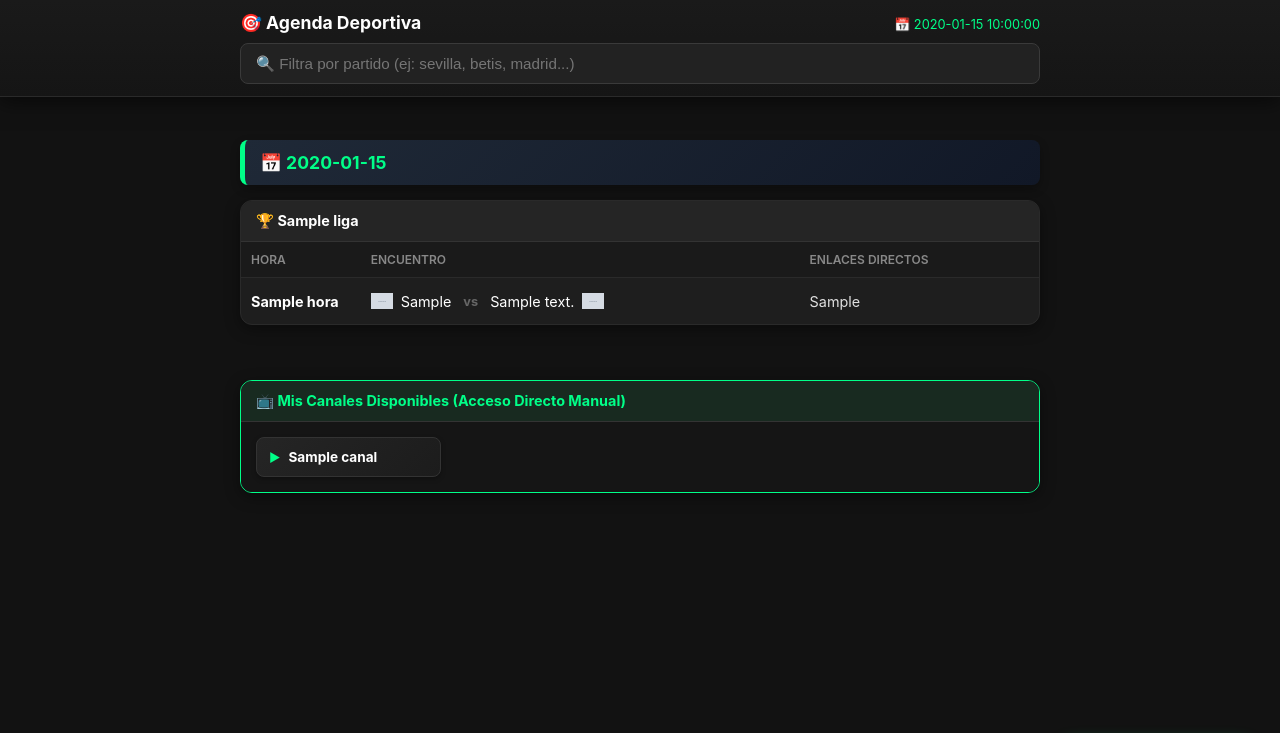
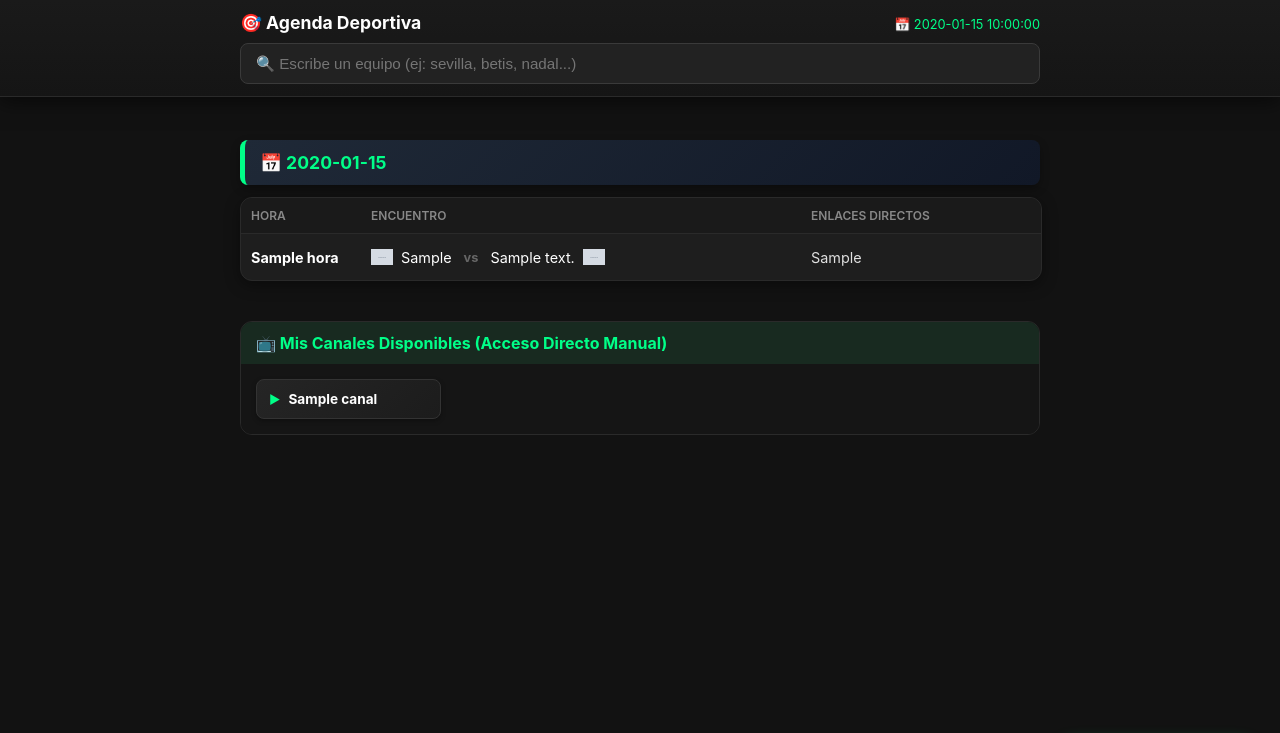
Before and after one commit to socramtv/Soccer-app, a Flask app: template templates/index.html in a window 1280 px wide. Shown: the top 733 px of the page. Run offline with Flask 3, Linux system fonts and the light colour scheme; the template is opened without the code that fills it: most values are stand-ins (such as "Sample title", 1, 10 or a date in 2020); grey boxes marked "Sample" are stand-in pictures.

Commit message:
Actualizar index.html

```diff
--- a/templates/index.html
+++ b/templates/index.html
@@ -85,7 +85,7 @@
             margin-bottom: 70px;
         }
 
-        /* Cabecera Especial para Separar por Días */
+        /* Cabecera de Separación por Días */
         .day-section {
             width: 100%;
             display: flex;
@@ -101,37 +101,21 @@
             font-weight: bold;
             padding: 12px 15px;
             border-radius: 8px;
-            margin-bottom: 15px;
+            margin-bottom: 12px;
             box-shadow: 0 4px 10px rgba(0,0,0,0.3);
             border-left: 5px solid #00ff88;
             box-sizing: border-box;
         }
 
-        .competition-card {
+        /* Tabla Única de Eventos */
+        .table-container {
+            width: 100%;
+            overflow-x: auto;
+            -webkit-overflow-scrolling: touch;
             background-color: #1e1e1e;
             border-radius: 12px;
             box-shadow: 0 4px 15px rgba(0,0,0,0.4);
             border: 1px solid #2a2a2a;
-            margin-bottom: 15px;
-            overflow: hidden;
-        }
-
-        .competition-header {
-            background-color: #252525;
-            color: #ffffff;
-            padding: 11px 15px;
-            font-weight: bold;
-            font-size: 0.9rem;
-            border-bottom: 1px solid #333333;
-            display: flex;
-            align-items: center;
-            gap: 8px;
-        }
-
-        .table-container {
-            width: 100%;
-            overflow-x: auto;
-            -webkit-overflow-scrolling: touch;
         }
 
         table {
@@ -205,6 +189,7 @@
             margin: 2px 0;
         }
 
+        /* Botones de Canales en la Tabla */
         .btn-canal {
             display: inline-flex;
             align-items: center;
@@ -217,6 +202,15 @@
             font-size: 0.8rem;
             font-weight: bold;
             border: 1px solid #333333;
+            cursor: pointer;
+            font-family: inherit;
+            outline: none;
+        }
+
+        .btn-canal:active {
+            transform: scale(0.95);
+            background: #00ff88;
+            color: #121212;
         }
 
         /* Cuadrícula de Canales Directos */
@@ -240,6 +234,11 @@
             font-weight: bold;
             border: 1px solid #333333;
             box-shadow: 0 2px 5px rgba(0,0,0,0.3);
+            cursor: pointer;
+            font-family: inherit;
+            text-align: left;
+            width: 100%;
+            outline: none;
         }
 
         .btn-canal-directo .ico-play {
@@ -255,6 +254,11 @@
             border-color: #00ff88;
         }
 
+        .btn-canal-directo:active .ico-play {
+            color: #121212;
+        }
+
+        /* Botón Actualizar */
         .btn-recargar {
             position: fixed;
             bottom: 20px;
@@ -274,30 +278,110 @@
             gap: 8px;
             z-index: 999;
         }
+
+        /* ==========================================================
+           REPRODUCTOR MODAL PREMIUM (ESTILO SOCRAMFLIX)
+        ========================================================== */
+        #player-modal {
+            display: none;
+            position: fixed;
+            inset: 0;
+            background: rgba(0, 0, 0, 0.96);
+            z-index: 2000;
+            flex-direction: column;
+            align-items: center;
+            justify-content: center;
+            padding: 10px;
+            box-sizing: border-box;
+        }
+
+        .player-window {
+            width: 100%;
+            max-width: 720px;
+            display: flex;
+            flex-direction: column;
+            gap: 10px;
+        }
+
+        .player-topbar {
+            display: flex;
+            justify-content: space-between;
+            align-items: center;
+            padding: 0 5px;
+        }
+
+        .player-topbar h3 {
+            margin: 0;
+            color: #ffffff;
+            font-size: 1.05rem;
+            font-weight: 600;
+        }
+
+        .btn-close-player {
+            background-color: #ff4d4d;
+            color: white;
+            border: none;
+            padding: 7px 14px;
+            border-radius: 6px;
+            font-weight: bold;
+            cursor: pointer;
+            font-size: 0.85rem;
+            transition: background 0.2s;
+        }
+
+        .btn-close-player:active {
+            background-color: #cc0000;
+        }
+
+        .video-wrapper {
+            width: 100%;
+            background-color: #000000;
+            border-radius: 10px;
+            overflow: hidden;
+            border: 1px solid #2d2d2d;
+            aspect-ratio: 16/9;
+            box-shadow: 0 10px 30px rgba(0,0,0,0.8);
+            display: flex;
+            align-items: center;
+            justify-content: center;
+        }
+
+        #video-player {
+            width: 100%;
+            height: 100%;
+            object-fit: contain;
+            outline: none;
+        }
+
+        .player-footer-text {
+            color: #666666;
+            font-size: 0.75rem;
+            text-align: center;
+            margin: 0;
+        }
     </style>
 </head>
 <body>
 
+    <!-- Barra Superior Fija -->
     <div class="top-bar">
         <div class="top-bar-content">
             <h1>🎯 Agenda Deportiva</h1>
             <h1><span>📅 {{ fecha }}</span></h1>
         </div>
         <div class="search-container">
-            <input type="text" id="buscador" class="search-input" placeholder="🔍 Filtra por partido (ej: sevilla, betis, madrid...)" onkeyup="filtrarTodo()">
+            <input type="text" id="buscador" class="search-input" placeholder="🔍 Escribe un equipo (ej: sevilla, betis, nadal...)" onkeyup="filtrarTodo()">
         </div>
     </div>
 
     <div class="container">
 
+        <!-- Bloque Principal de Partidos por Días -->
         <div id="seccion-partidos">
-            {% for fecha, competiciones in eventos_agrupados.items() %}
-            <div class="day-section" data-fecha="{{ fecha | lower }}">
+            {% for fecha, partidos in eventos_agrupados.items() %}
+            <div class="day-section">
                 <div class="day-header">📅 {{ fecha }}</div>
 
-                {% for liga, partidos in competiciones.items() %}
-                <div class="competition-card">
-                    <div class="competition-header">🏆 {{ liga }}</div>
                 <div class="table-container">
                     <table>
                         <thead>
@@ -333,44 +417,79 @@
             </div>
             {% endfor %}
         </div>
-            {% endfor %}
-        </div>
 
-        <div class="competition-card" id="card-canales-sistema" style="margin-top: 40px; border-color: #00ff88;">
-            <div class="competition-header" style="background-color: #182a20; color: #00ff88; font-weight: bold;">
+        <!-- SECCIÓN INFERIOR: Lista de canales con acceso directo interactivo -->
+        <div class="competition-card" id="card-canales-sistema" style="margin-top: 40px; border-color: #2a2a2a; border-radius: 12px; border: 1px solid #2a2a2a; overflow: hidden;">
+            <div class="competition-header" style="background-color: #182a20; color: #00ff88; font-weight: bold; padding: 11px 15px;">
                 📺 Mis Canales Disponibles (Acceso Directo Manual)
             </div>
             <div class="grid-canales">
                 {% for canal in canales_puros %}
-                <a href="acestream://{{ canal.id }}" class="btn-canal-directo" data-canal-name="{{ canal.name | lower }}">
+                <button onclick="abrirReproductor('{{ canal.stream_url }}', '{{ canal.name }}')" class="btn-canal-directo" data-canal-name="{{ canal.name | lower }}">
                     <span class="ico-play">▶</span>
                     <span>{{ canal.name }}</span>
-                </a>
+                </button>
                 {% endfor %}
             </div>
         </div>
 
     </div>
 
+    <!-- REPRODUCTOR MODAL FLOTANTE (SOCRAMFLIX STYLE) -->
+    <div id="player-modal">
+        <div class="player-window">
+            <div class="player-topbar">
+                <h3 id="player-title">📺 Reproduciendo Canal</h3>
+                <button onclick="cerrarReproductor()" class="btn-close-player">❌ Cerrar</button>
+            </div>
+            <div class="video-wrapper">
+                <video id="video-player" controls autoplay playsinline></video>
+            </div>
+            <p class="player-footer-text">Nota: Asegúrate de tener la aplicación Ace Stream Engine abierta en segundo plano.</p>
+        </div>
+    </div>
+
+    <!-- Botón flotante actualizar -->
     <a href="/recargar" class="btn-recargar">
         🔄 Forzar Actualización
     </a>
 
     <script>
+        // --- FUNCIONES DEL REPRODUCTOR ---
+        function abrirReproductor(url, nombreCanal) {
+            let modal = document.getElementById('player-modal');
+            let video = document.getElementById('video-player');
+            let title = document.getElementById('player-title');
+
+            title.textContent = "📺 Leyendo: " + nombreCanal;
+            video.src = url;
+            modal.style.display = 'flex';
+
+            // Intenta reproducir el flujo local
+            video.play().catch(err => {
+                console.log("Esperando flujo de buffer local de AceStream...");
+            });
+        }
+
+        function cerrarReproductor() {
+            let modal = document.getElementById('player-modal');
+            let video = document.getElementById('video-player');
+
+            video.pause();
+            video.src = ""; // Resetea el buffer
+            modal.style.display = 'none';
+        }
+
+        // --- BUSCADOR FILTRADO EN TIEMPO REAL ---
         function filtrarTodo() {
             let query = document.getElementById('buscador').value.toLowerCase().trim();
             let palabrasBusqueda = query.split(/\s+/).filter(p => p.length > 0);
 
-            // 1. Filtrar filas de partidos apuntando a la jerarquía: Día -> Tarjetas -> Filas
             let seccionesDias = document.querySelectorAll('#seccion-partidos .day-section');
 
             seccionesDias.forEach(seccion => {
-                let tarjetasLigas = seccion.querySelectorAll('.competition-card');
-                let ligasVisiblesEnDia = 0;
-
-                tarjetasLigas.forEach(tarjeta => {
-                    let filas = tarjeta.querySelectorAll('.fila-partido');
-                    let encuentrosVisiblesEnLiga = 0;
+                let filas = seccion.querySelectorAll('.fila-partido');
+                let encuentrosVisiblesEnDia = 0;
 
                 filas.forEach(fila => {
                     let localText = fila.querySelector('.txt-local').textContent.toLowerCase();
@@ -381,29 +500,19 @@
 
                     if (coincide) {
                         fila.style.display = '';
-                            encuentrosVisiblesEnLiga++;
+                        encuentrosVisiblesEnDia++;
                     } else {
                         fila.style.display = 'none';
                     }
                 });
 
-                    if (encuentrosVisiblesEnLiga > 0) {
-                        tarjeta.style.display = '';
-                        ligasVisiblesEnDia++;
-                    } else {
-                        tarjeta.style.display = 'none';
-                    }
-                });
-
-                // Si no queda ninguna liga con partidos visibles hoy, ocultamos la cabecera de ese día
-                if (ligasVisiblesEnDia > 0) {
+                if (encuentrosVisiblesEnDia > 0) {
                     seccion.style.display = '';
                 } else {
                     seccion.style.display = 'none';
                 }
             });
 
-            // 2. Filtrar el bloque de canales directos inferior
             let botonesCanales = document.querySelectorAll('.grid-canales .btn-canal-directo');
             let canalesVisibles = 0;
 
```
Lines whose indentation alone changed are shown as unchanged.
